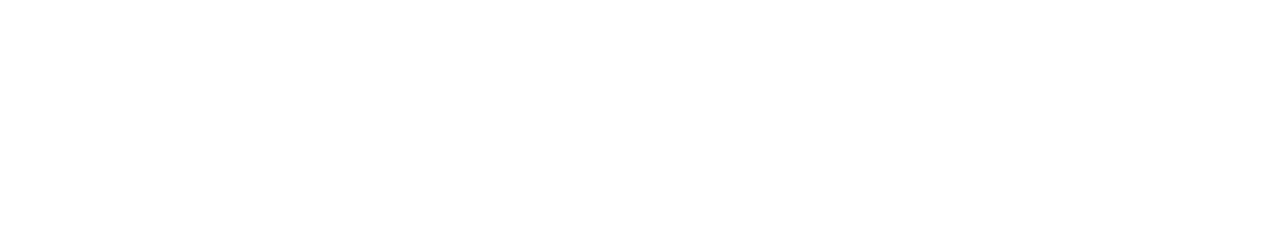
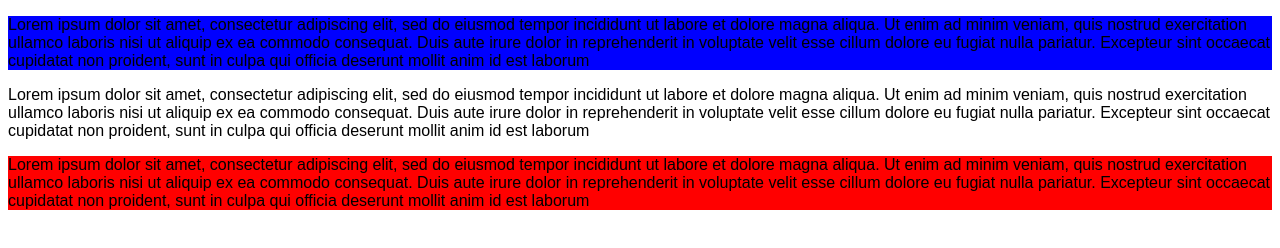
Before and after one commit to FournierF/hello-world, a plain HTML site: page index.html in a window 1280 px wide. Drawn offline with Linux system fonts and the light colour scheme.

Commit message:
Ajout des paragraphes avec les background color

```diff
--- a/css/style.css
+++ b/css/style.css
@@ -2,25 +2,14 @@
 	font-family: Arial, Verdana, Sans-serif ;
 }
 
-#boite{
-	width: 400px;
+#un{
+	background-color: blue;
 }
 
-#texte{
-	display: block;
-	color:grey;
-	width:400px;
-	height : 30px;
-	border: 1px solid grey;
-	overflow: hidden;
+#deux{
+	background-color: white;
 }
 
-#bouton{
-	display: block;
-	width: 100px;
-	margin-left: 300px;
+#trois{
+	background-color: red;
 }
-
-#messages{
-	width :400px;
-}
--- a/index.html
+++ b/index.html
@@ -5,7 +5,14 @@
 	<link href="css/style.css" rel="stylesheet" type="text/css"  media="screen"/>
 	<title></title>
 </head>
-
 <body>
-
+	<p id="un">
+		Lorem ipsum dolor sit amet, consectetur adipiscing elit, sed do eiusmod tempor incididunt ut labore et dolore magna aliqua. Ut enim ad minim veniam, quis nostrud exercitation ullamco laboris nisi ut aliquip ex ea commodo consequat. Duis aute irure dolor in reprehenderit in voluptate velit esse cillum dolore eu fugiat nulla pariatur. Excepteur sint occaecat cupidatat non proident, sunt in culpa qui officia deserunt mollit anim id est laborum
+	</p>
+	<p id="deux">
+		Lorem ipsum dolor sit amet, consectetur adipiscing elit, sed do eiusmod tempor incididunt ut labore et dolore magna aliqua. Ut enim ad minim veniam, quis nostrud exercitation ullamco laboris nisi ut aliquip ex ea commodo consequat. Duis aute irure dolor in reprehenderit in voluptate velit esse cillum dolore eu fugiat nulla pariatur. Excepteur sint occaecat cupidatat non proident, sunt in culpa qui officia deserunt mollit anim id est laborum
+	</p>
+	<p id="trois">
+		Lorem ipsum dolor sit amet, consectetur adipiscing elit, sed do eiusmod tempor incididunt ut labore et dolore magna aliqua. Ut enim ad minim veniam, quis nostrud exercitation ullamco laboris nisi ut aliquip ex ea commodo consequat. Duis aute irure dolor in reprehenderit in voluptate velit esse cillum dolore eu fugiat nulla pariatur. Excepteur sint occaecat cupidatat non proident, sunt in culpa qui officia deserunt mollit anim id est laborum
+	</p>
 </body>
```
